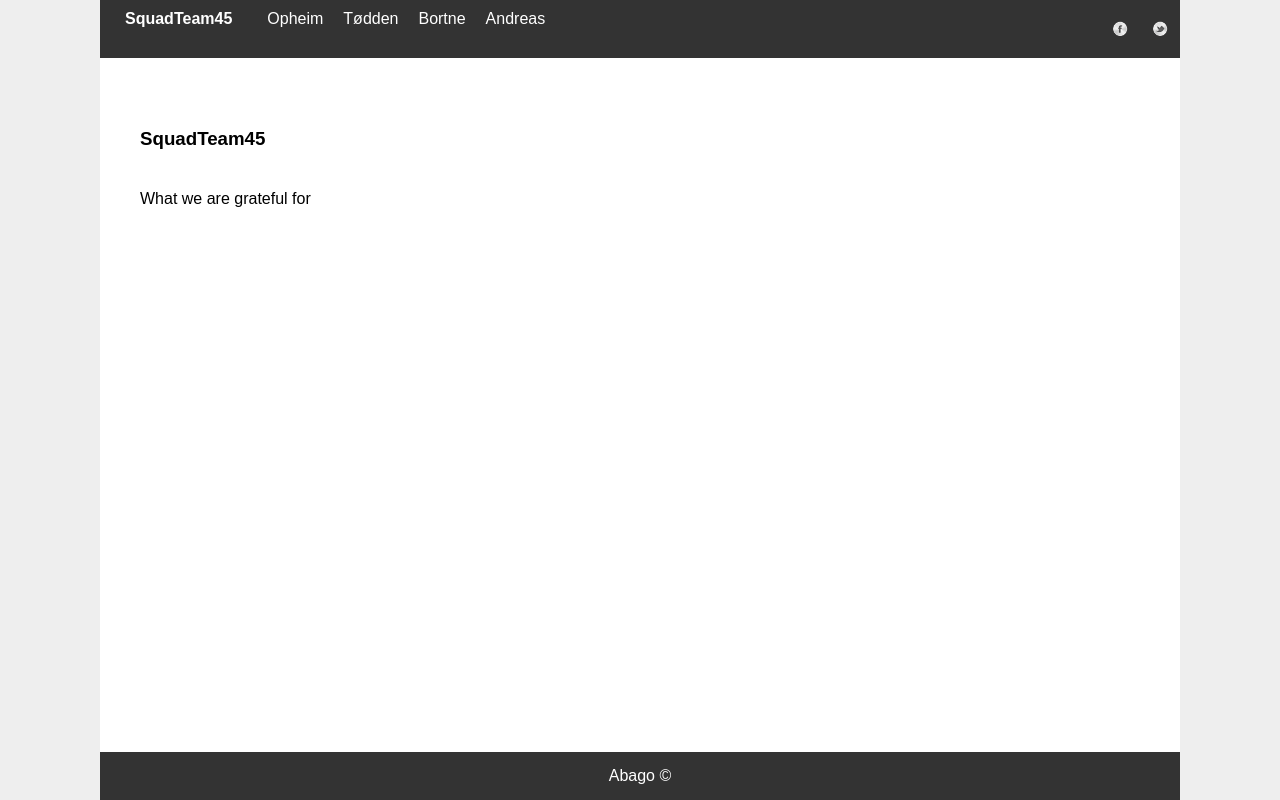
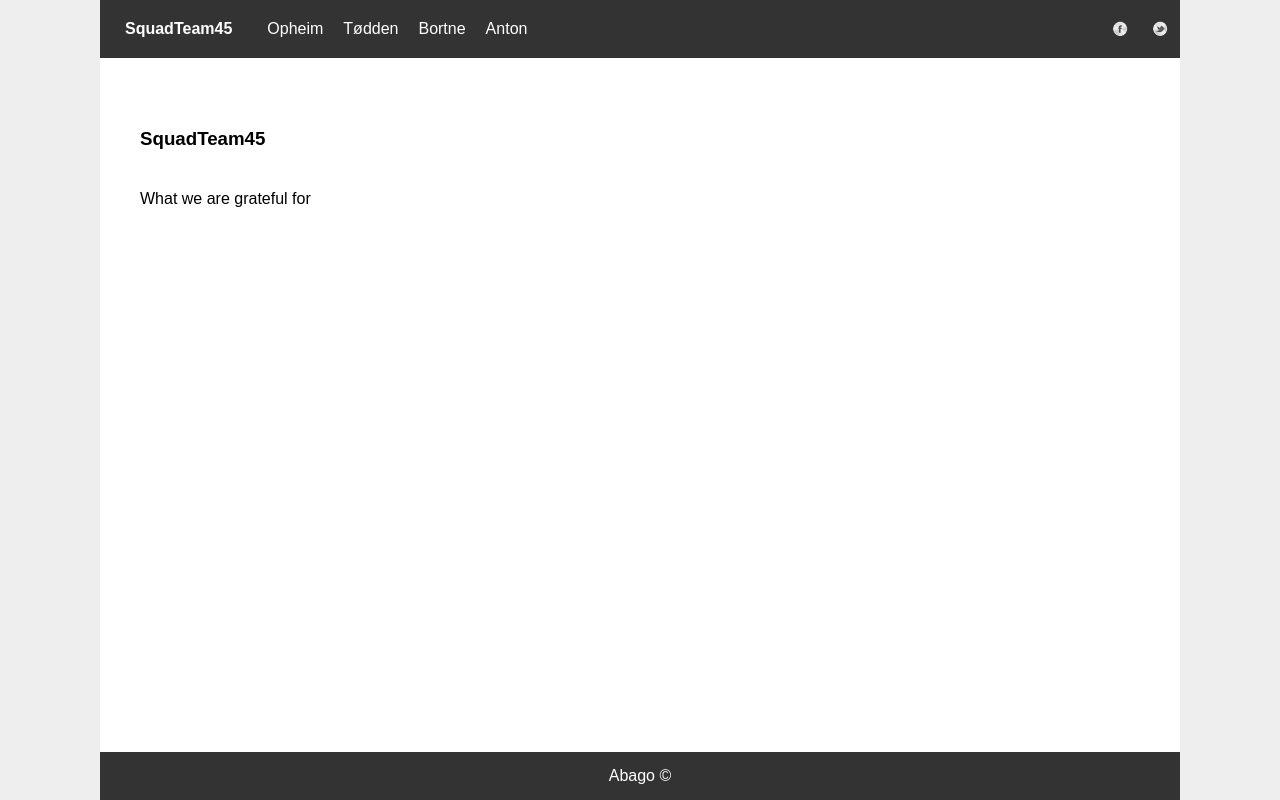
Before and after one commit to haavarop/it2810-webutvikling-h17-prosjekt-2-gruppe-46, a website: page home.html in a window 1280 px wide. Drawn offline with nearby package versions, Linux system fonts and the light colour scheme.

Commit message:
Div. graphical issues

```diff
--- a/home.html
+++ b/home.html
@@ -6,6 +6,8 @@
         <script src="//ajax.googleapis.com/ajax/libs/jquery/1.11.2/jquery.min.js"></script>
         <script src="javascript/ajax_load.js"></script>
         <link rel="stylesheet" type="text/css" href="css/navbar.css">
+        <link rel="icon" href="images/favicon.png">
+
     </head>
     <body class="site">
         <div class="navbar">
@@ -15,7 +17,7 @@
                     <li class="view" id="opheim">Opheim</li>
                     <li class="view" id="jokke">Tødden</li>
                     <li class="view" id="bortne">Bortne</li>
-                    <li class="view" id="anton">Andreas</li>
+                    <li class="view" id="anton">Anton</li>
                 </ul>
                 <ul class="social">
                     <li><a href="" class="fb">Facebook</a></li>
--- a/public/css/navbar.css
+++ b/public/css/navbar.css
@@ -114,6 +114,11 @@ main *{
     padding: 20px;
 }
 
+.view, .title{
+    display: flex;
+    justify-content: center;
+    align-items: center;
+}
 
 @media screen and (min-width: 768px) {
     nav ul{
```
Also changed, not shown: navbar.html (+0 -3 lines).
